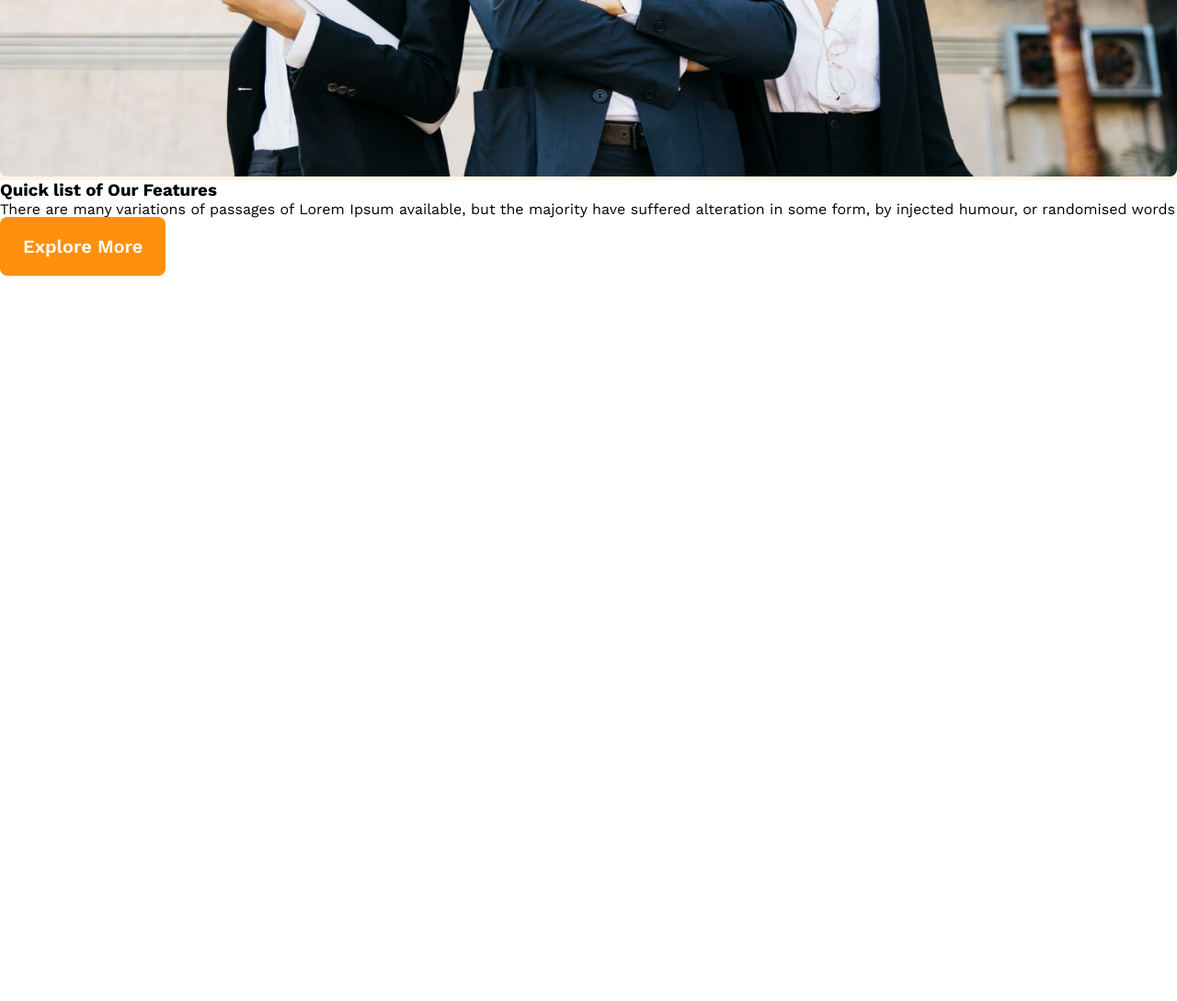
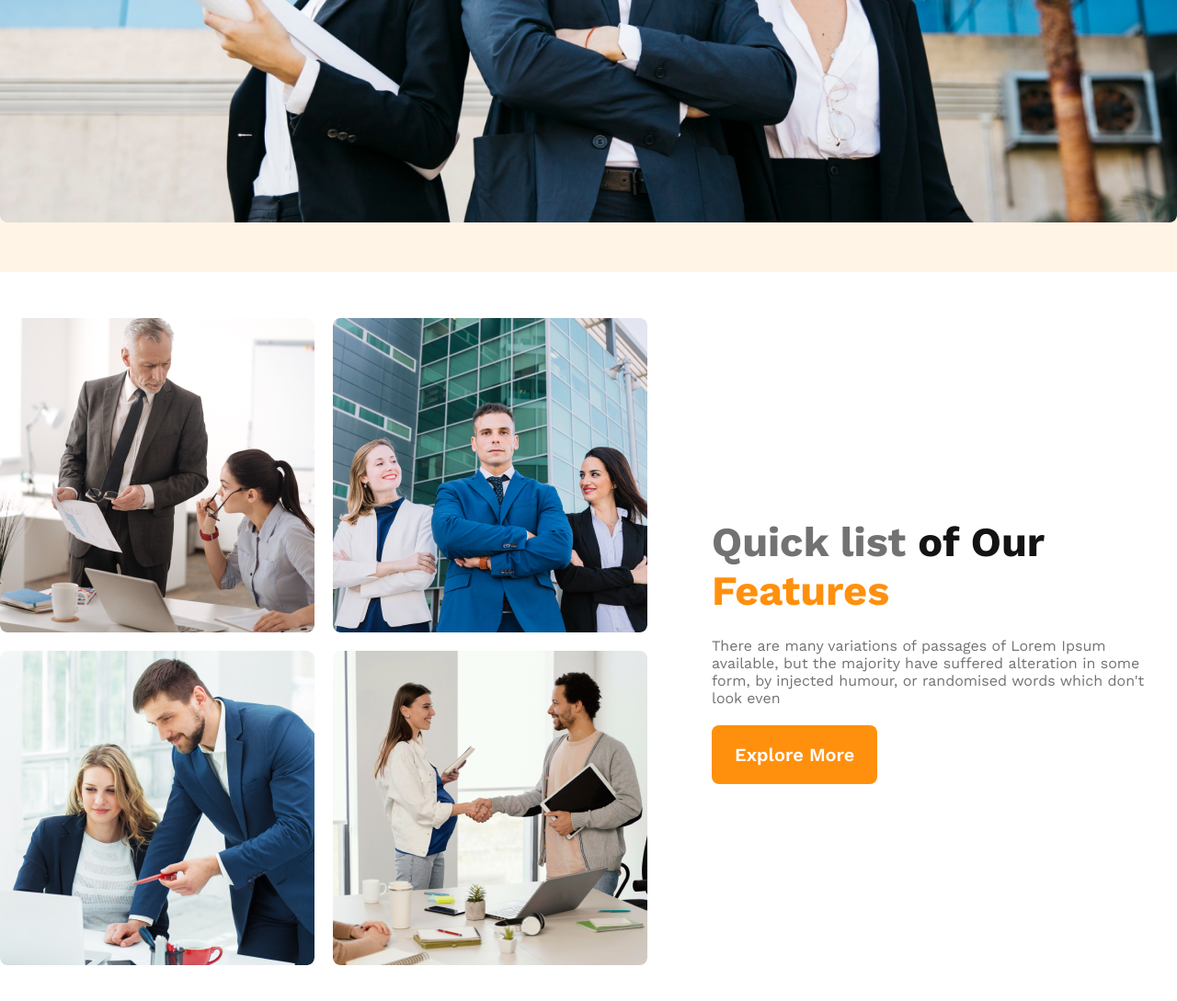
Before and after one commit to AyanSujon/g3-architects-website, a plain HTML site: page index.html in a window 1280 px wide. Shown: the part 917-2006 px from the top of the page at 92% size. Before the commit the page ends 1217 px from the top, so only its background shows below. Drawn offline with nearby package versions, Linux system fonts and the light colour scheme.

Commit message:
added 'Quick list of Our Features' section

```diff
--- a/index.html
+++ b/index.html
@@ -32,16 +32,20 @@
     <main>
         <section class="teams">
             <div class="team">
-
+                <img src="./images/team1.png" alt="Team">
+                <img src="./images/team2.png" alt="Team">
+                <img src="./images/team3.png" alt="Team">
+                <img src="./images/team4.png" alt="Team">
             </div>
             <div class="our-features">
-                <h3>Quick list of Our Features</h3>
-                <p>
+                <h3 class="text-light-gray">Quick list <span class="bold-title">of Our</span> <span class="yellow-title">Features</span> </h3>
+                <p class="text-light-gray">
                     There are many variations of passages of Lorem Ipsum available, but the majority have suffered alteration in some form, by injected humour, or randomised words which don't look even
                 </p>
                 <a class="btn-primary" href="#">Explore More</a>
             </div>
         </section>
+
     </main>
 
     <footer>
--- a/styles/style.css
+++ b/styles/style.css
@@ -28,6 +28,11 @@
 .bg-light{
   background-color: rgba(255, 144, 14, 0.1);
 }
+
+
+section{
+  margin-bottom: 50px;
+}
 .btn-primary{
   color: #ffffff;
   font-size: 1.25rem;
@@ -36,15 +41,14 @@
   background-color: #FF900E;
   border-radius: 8px;
   border: none;
-  margin-bottom: 150px;
   text-decoration: none;
   transition: all linear .3s;
 }
+
 .btn-primary:hover{
   background-color: #424242;
   box-shadow: 0px 2px 7px #424242;
 }
-
 
 /* Heaser Styles */
 
@@ -86,7 +90,8 @@
 
 /* Banner Related Styles */
 .banner{
-  margin-top: 116px;
+  padding-top: 116px;
+  padding-bottom: 50px;
 }
 .banner-content{
   max-width: 850px;
@@ -107,4 +112,39 @@
 .banner img{
   width: 100%;
   border-radius: 8px;
+  margin-top: 50px;
 }
+
+/* Our Features Section */
+.teams{
+  margin-top: 50px;
+  display: grid;
+  grid-template-columns: 1fr 1fr;
+  align-items: center;
+  gap: 70px;
+}
+.team{
+  display: grid;
+  grid-template-columns: repeat(2, 1fr);
+  gap: 20px;
+}
+.team img{
+  border-radius: 8px;
+}
+
+.our-features h3{
+  font-size: 2.813rem;
+  font-weight: 700;
+  max-width: 450px;
+}
+.bold-title{
+  color: #131313;
+}
+.yellow-title{
+  color: #FF900E;
+}
+.our-features p{
+  margin-top: 24px;
+  margin-bottom: 40px;
+  font-size: 1rem;
+}
```
